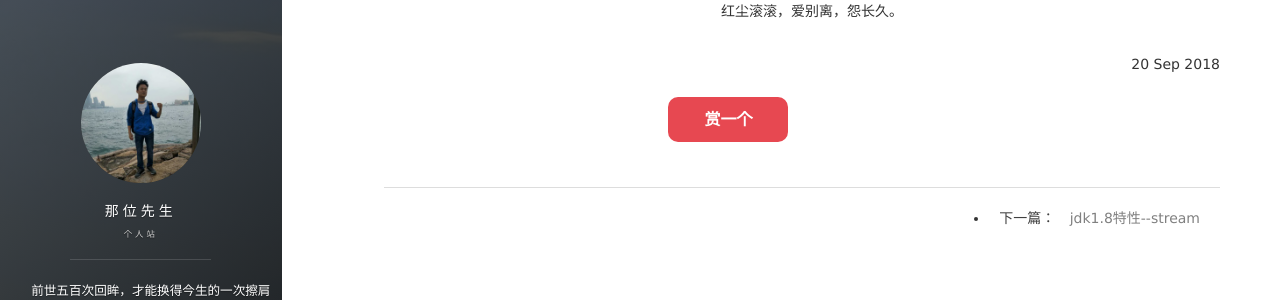
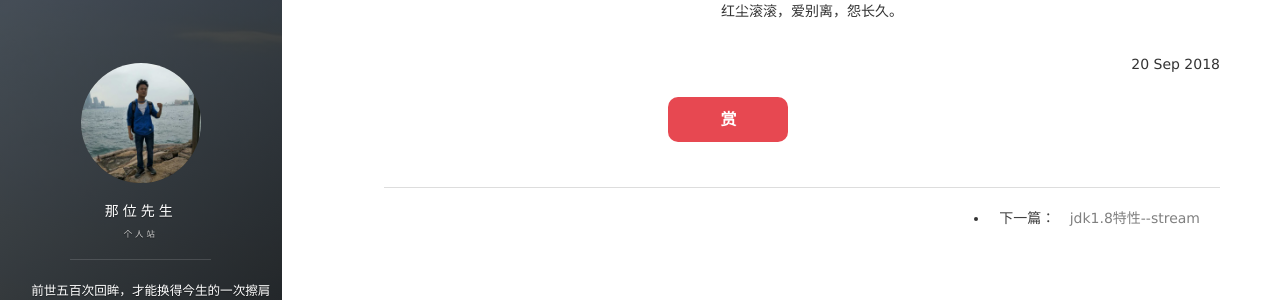
Before and after one commit to sirFive/sirFive.github.io, a Jekyll site: the page built from _posts/2018-09-20-从新手到大师.html, in a window 1280 px wide. Shown: the part 215-515 px from the top of the page. Built offline with Jekyll 4.4.1, drawn with Linux system fonts in a browser that asks for light colours; nearby versions of some CDN libraries; comment, search, counter and statistics services are not loaded.

Commit message:
格式调整

```diff
--- a/_includes/new-old.html
+++ b/_includes/new-old.html
@@ -1,7 +1,7 @@
 <section>
 
             <div class="content-play" style="align:center">
-              <p><a href="javascript:void(0)" onclick="dashangToggle()" class="dashang" title="打赏，支持一下">赏一个</a></p>
+              <p style="align:center"><a href="javascript:void(0)" onclick="dashangToggle()" class="dashang" title="打赏，支持一下">赏</a></p>
               <div class="hide_box-play"></div>
               <div class="shang_box-play">
                 <a class="shang_close-play" href="javascript:void(0)" onclick="dashangToggle()" title="关闭"><img src="/images/payimg/close.jpg" alt="取消" /></a>
```
Also changed, not shown: other parts of _includes/new-old.html (+1 -1 lines).
